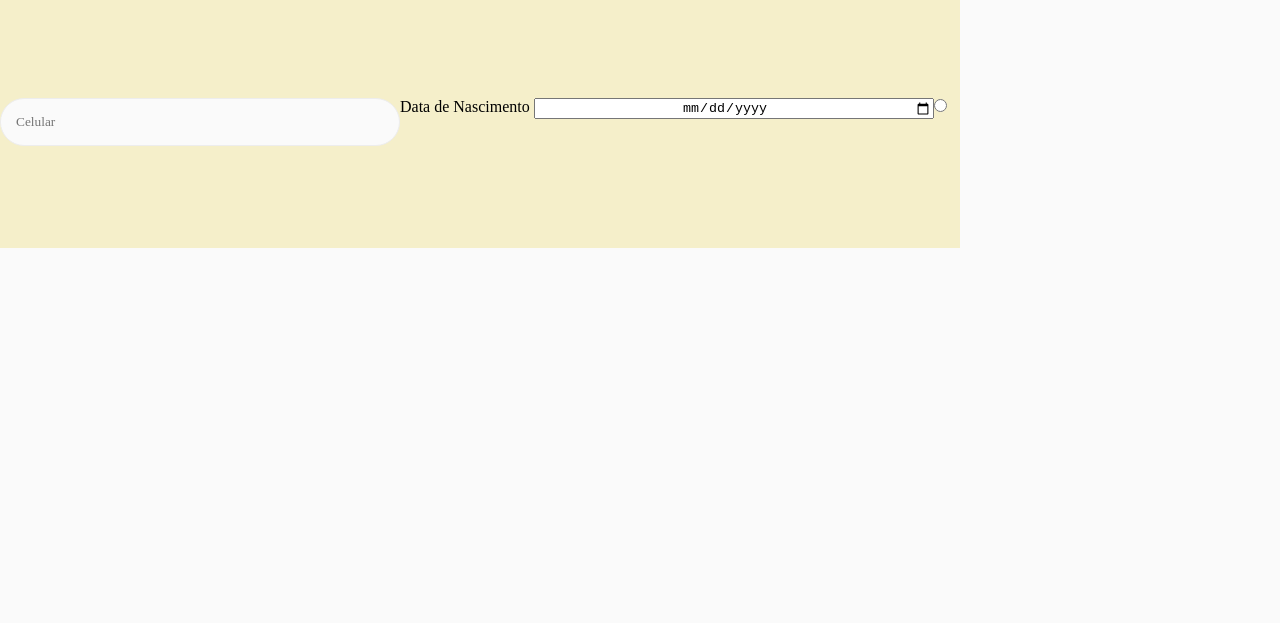
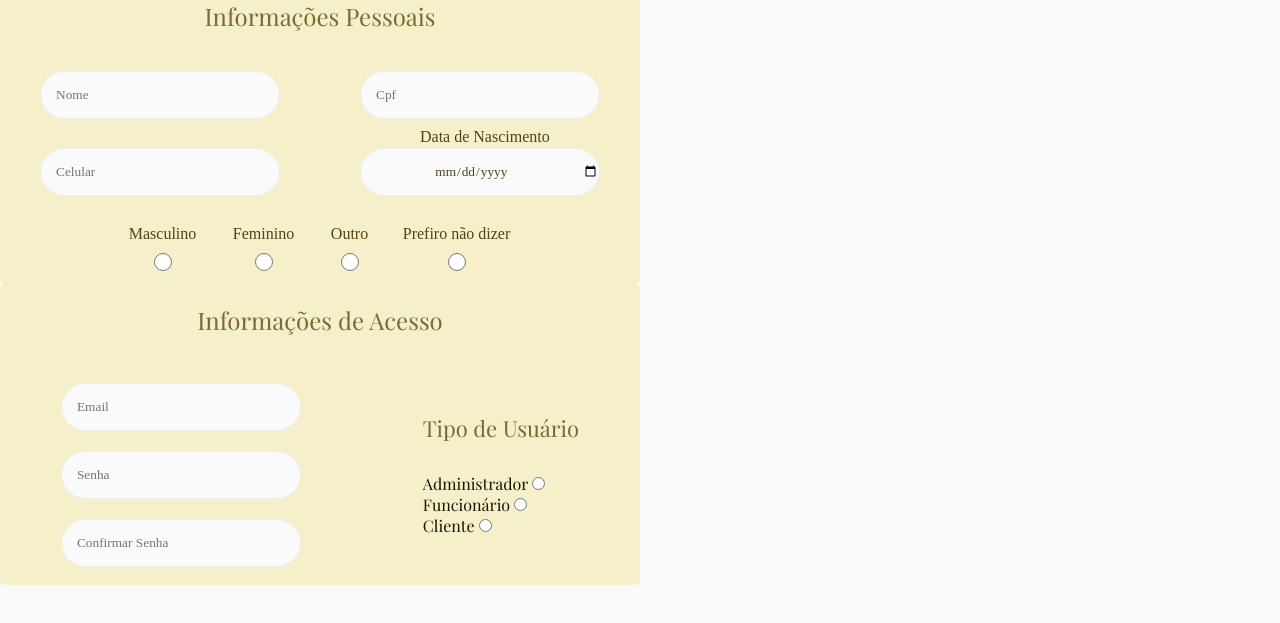
Before and after one commit to gian-fx/telas_pi, a plain HTML site: page HTML/cadastro_user.html in a window 1280 px wide. Shown: the part 177-800 px from the top of the page. Drawn offline with nearby package versions, Linux system fonts and the light colour scheme; a web font is replaced by a local one.

Commit message:
Progresso tela de cadastro de usuarios

```diff
--- a/CSS/cadastrouser.css
+++ b/CSS/cadastrouser.css
@@ -12,15 +12,35 @@ body {
 }
 
 .info {
-    width: 60rem;
+    width: 40rem;
     height: 300px;
     background-color: #F5EFCA;
     display: flex;
     flex-wrap: wrap;
+    justify-content: space-around;
+    align-items: center;
+    border-radius: 5px;
+}
+
+.infotitle {
+    width: 100%;
+    display: flex;
+    justify-content: center;
+    align-items: flex-start;
+}
+
+.infotitle p {
+    font-family: "Playfair Display", serif;
+    color: #7C6A32;
+    font-weight: 200;
+    font-size: 24px;
+    width: 100%;
+    text-align: center;
+    margin-bottom: 10px;
 }
 
 .nome input {
-    width: 25rem;
+    width: 15rem;
     height: 3rem;
     border-radius: 50px;
     background-color: #FAFAFA;
@@ -31,7 +51,7 @@ body {
 }
 
 .cpf input {
-    width: 25rem;
+    width: 15rem;
     height: 3rem;
     border-radius: 50px;
     background-color: #FAFAFA;
@@ -42,7 +62,7 @@ body {
 }
 
 .cel input {
-    width: 25rem;
+    width: 15rem;
     height: 3rem;
     border-radius: 50px;
     background-color: #FAFAFA;
@@ -52,15 +72,201 @@ body {
     color: #524317;
 }
 
+.data {
+    position: relative;
+
+}
+
+.data label{
+    font-family: "IBM Plex Serif", serif;
+    color: #524317;
+    transform: translate(60px, -20px);
+    position: absolute;
+}
+
 .data input[type="date"] {
-    width: 400px;
+    width: 15rem;
+    height: 3rem;
+    border-radius: 50px;
+    background-color: #FAFAFA;
+    border: 1px solid #EDEDED;
+    font-family: "IBM Plex Serif", serif;
+    color: #524317;
     text-align: center;
 }
 
-.nome input:focus, .cpf input:focus, .cel input:focus {
+.genero {
+    font-family: "IBM Plex Serif", serif;
+    color: #524317;
+    display: flex;
+    width: 40rem;
+    justify-content: center;
+    gap: 35px;
+}
+
+.masculino {
+    display: flex;
+    justify-content: center;
+    flex-wrap: wrap;
+    width: 66px;
+    gap: 10px;
+}
+
+.masculino input {
+    width: 18px;
+    height: 18px;
+    background-color: #FAFAFA;
+    border: 1px solid #EDEDED;
+}
+
+.feminino {
+    display: flex;
+    justify-content: center;
+    flex-wrap: wrap;
+    width: 66px;
+    gap: 10px;
+}
+
+.feminino input {
+    width: 18px;
+    height: 18px;
+    background-color: #FAFAFA;
+    border: 1px solid #EDEDED;
+}
+
+.outro {
+    display: flex;
+    justify-content: center;
+    flex-wrap: wrap;
+    width: 36px;
+    gap: 10px;
+}
+
+.outro input {
+    width: 18px;
+    height: 18px;
+    background-color: #FAFAFA;
+    border: 1px solid #EDEDED;
+}
+
+.mix {
+    display: flex;
+    justify-content: center;
+    flex-wrap: wrap;
+    width: 108px;
+    gap: 10px;
+}
+
+.mix input {
+    width: 18px;
+    height: 18px;
+    background-color: #FAFAFA;
+    border: 1px solid #EDEDED;
+}
+
+.acesso {
+    width: 40rem;
+    height: 300px;
+    background-color: #F5EFCA;
+    display: flex;
+    flex-wrap: wrap;
+    justify-content: space-around;
+    align-items: center;
+    border-radius: 5px;
+}
+
+.cadastro {
+    display: block;
+}
+
+.email input{
+    position: relative;
+    margin-bottom: 20px;
+    width: 15rem;
+    height: 3rem;
+    border-radius: 50px;
+    background-color: #FAFAFA;
+    border: 1px solid #EDEDED;
+    padding-left: 15px;
+    font-family: "IBM Plex Serif", serif;
+    color: #524317;
+}
+
+.senha input{
+    position: relative;
+    margin-bottom: 20px;
+    width: 15rem;
+    height: 3rem;
+    border-radius: 50px;
+    background-color: #FAFAFA;
+    border: 1px solid #EDEDED;
+    padding-left: 15px;
+    font-family: "IBM Plex Serif", serif;
+    color: #524317;
+}
+
+.confirmarsenha input{
+    position: relative;
+    width: 15rem;
+    height: 3rem;
+    border-radius: 50px;
+    background-color: #FAFAFA;
+    border: 1px solid #EDEDED;
+    padding-left: 15px;
+    font-family: "IBM Plex Serif", serif;
+    color: #524317;
+}
+
+.usertypetitle p{
+    font-family: "Playfair Display", serif;
+    color: #7C6A32;
+    font-weight: 200;
+    font-size: 22px;
+    width: 100%;
+    text-align: center;
+    margin-bottom: 30px;
+}
+
+.usertypeoptions label{
+    font-family: "Playfair Display", serif;
+    color: #1b1501;
+    font-weight: 200;
+    font-size: 16px;
+    width: 100%;
+    text-align: center;
+    margin-bottom: 10px;
+}
+
+.usertypeoptions input{
+    text-align: end;
+}
+
+
+
+
+
+
+
+
+
+
+
+
+
+.nome input:focus, .cpf input:focus, .cel input:focus,
+.email input:focus, .senha input:focus, .confirmarsenha input:focus{
     outline: none;
 }
 
 .nome input:focus, .cpf input:focus, .cel input:focus {
     overflow: hidden;
 }
+
+.info input::-webkit-outer-spin-button,
+.info input::-webkit-inner-spin-button {
+  -webkit-appearance: none;
+}
+
+.info input[type=number] {
+  -moz-appearance: textfield;
+}
--- a/HTML/cadastro_user.html
+++ b/HTML/cadastro_user.html
@@ -46,7 +46,12 @@
         </div>
     </nav>
 
+    <h1>Cadastro de Usuários</h1>
+    <form action="#">
         <div class="info">
+            <div class="infotitle">
+                <p>Informações Pessoais</p>
+            </div>
             <div class="nome">
                 <input type="text" placeholder="Nome">
             </div>
@@ -65,13 +70,70 @@
             </div>
 
             <div class="genero">
-            <input type="radio">
+                <div class="masculino">
+                    <label for="masc">Masculino</label>
+                    <input type="radio" name="gen" value="a">
+                </div>
+                <div class="feminino">
+                    <label for="fem">Feminino</label>
+                    <input type="radio" name="gen" value="b">
+                </div>
+                <div class="outro">
+                    <label for="outro">Outro</label>
+                    <input type="radio" name="gen" value="c">
+                </div>
+                <div class="mix">
+                    <label for="mix">Prefiro não dizer</label>
+                    <input type="radio" name="gen" value="d">
+                </div>
+            </div>
+        </div>
+    </form>
+
+    <form action="">
+        <div class="acesso">
+            <div class="infotitle">
+                    <p>Informações de Acesso</p>
+            </div>
+
+            <div class="cadastro">
+                <div class="email">
+                    <input type="text" placeholder="Email">
+                </div>
+                <div class="senha">
+                    <input type="password" placeholder="Senha">
+                </div>
+                <div class="confirmarsenha">
+                    <input type="password" placeholder="Confirmar Senha">
                 </div>
             </div>
 
-    <div class="acesso">
+            <div class="usertype">
+
+                <div class="usertypetitle">
+                    <p>Tipo de Usuário</p>
+                </div>
+
+                <div class="usertypeoptions">
+                    <div class="adm">
+                        <label for="administrador">Administrador</label>
+                        <input type="radio" name="usertype" value="a">
+                    </div>
+
+                    <div class="funcionario">
+                        <label for="funcionario">Funcionário</label>
+                        <input type="radio" name="usertype" value="b">
+                    </div>
+
+                    <div class="cliente">
+                        <label for="cliente">Cliente</label>
+                        <input type="radio" name="usertype" value="c">
+                    </div>
+                </div>
 
             </div>
+        </div>
+    </form>
 
     <div class="endereco">
 
```
Also changed, not shown: exigencias.txt. Lines whose indentation alone changed are shown as unchanged.
